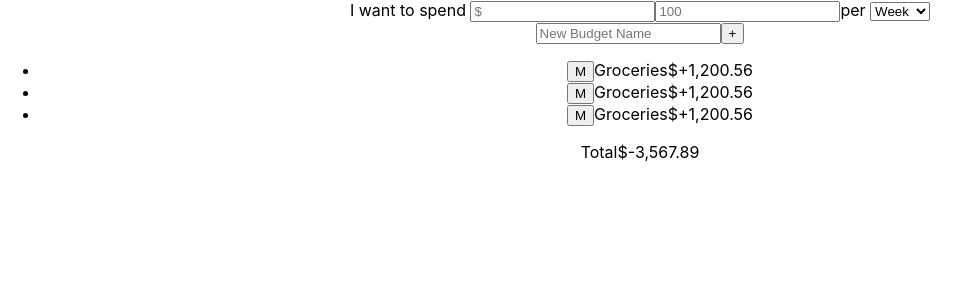
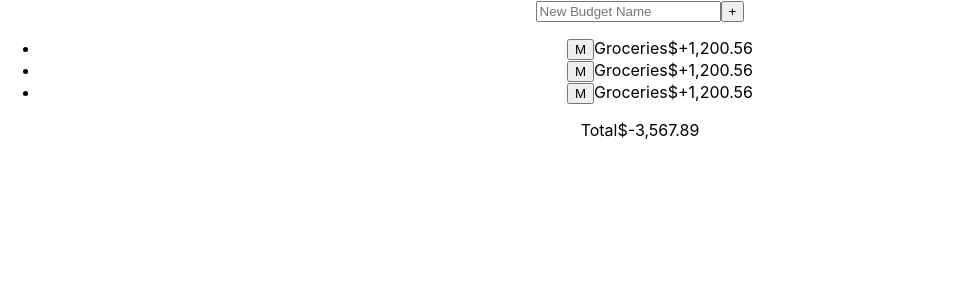
Before and after one commit to helloRupa/simply-budget, a React (Create React App) app: page / in a window 1280 px wide. Shown: the top 300 px of the page, without its empty margins (0-970 px from the left). Built offline with nearby package versions, Linux system fonts and the light colour scheme; the HTML template or start-up script is replaced by a standard one.

Commit message:
Refactor out new budget options and add name

```diff
--- a/src/components/dashboard/CreateBudget.js
+++ b/src/components/dashboard/CreateBudget.js
@@ -1,24 +1,39 @@
-import React from 'react';
+import React, { useState } from 'react';
+import CreateOptions from './CreateOptions';
 
 function CreateBudget() {
+  const [showOptions, setShowOptions] = useState(false);
+  const [budgetName, setBudgetName] = useState('');
+
+  const openOptions = (e) => {
+    e.preventDefault();
+    setShowOptions(true);
+  };
+
+  const setName = (e) => {
+    setBudgetName(e.target.value);
+  };
+
   return (
-    <form>
-      <div className="new-budget-options">
-        <span>I want to spend </span>
-        <input type="text" placeholder="$" id="new-budget-currency" />
-        <input type="number" placeholder="100" id="new-budget-limit" />
-        <span>per </span>
-        <select>
-          <option>Week</option>
-          <option>Month</option>
-        </select>
-      </div>
+    <div>
+      <form>
+        <div className="new-budget-name">
+          <input type="text"
+            placeholder="New Budget Name"
+            id="new-budget-name"
+            onChange={setName}
+            value={budgetName} />
+          <button onClick={openOptions}>+</button>
+        </div>
+      </form>
 
-      <div className="new-budget-name">
-        <input type="text" placeholder="New Budget Name" id="new-budget-name" />
-        <button>+</button>
-      </div>
-    </form>
+      { showOptions ?
+        <CreateOptions
+          setShowOptions={setShowOptions}
+          budgetName={budgetName} /> : ''
+      }
+    </div>
+
   )
 }
 
--- /dev/null
+++ b/src/components/dashboard/CreateOptions.js
@@ -0,0 +1,25 @@
+import React from 'react';
+
+function CreateOptions({ setShowOptions, budgetName }) {
+  const closeOptions = () => {
+    setShowOptions(false);
+  };
+
+  return (
+    <div className="new-budget-options">
+      <h2>{budgetName}</h2>
+      <span>I want to spend </span>
+      <input type="text" placeholder="$" id="new-budget-currency" />
+      <input type="number" placeholder="100" id="new-budget-limit" />
+      <span>per </span>
+      <select>
+        <option>Week</option>
+        <option>Month</option>
+      </select>
+      <button onClick={closeOptions}>Save Budget</button>
+      <button onClick={closeOptions}>Cancel</button>
+    </div>
+  )
+}
+
+export default CreateOptions;
```
